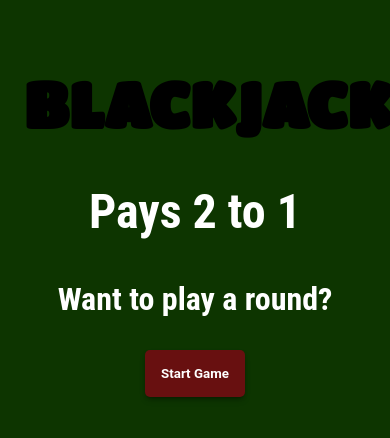
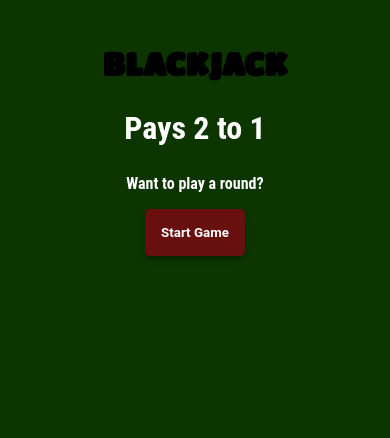
Before and after one commit to DevsByElias/JSblackjack, a plain HTML site: page index.html in a window 390 px wide. Drawn offline with Linux system fonts and the light colour scheme.

Commit message:
mobile friendliness

```diff
--- a/styles.css
+++ b/styles.css
@@ -8,6 +8,7 @@
   font-style: normal;
 }
 .container {
+  margin: 0 auto;
   text-align: center;
   padding: 10rem;
   font-family: "Roboto Condensed", sans-serif;
@@ -28,6 +29,7 @@
   margin: 1px;
 }
 #hit {
+  text-align: center;
   margin: 1rem;
   width: 100px;
   height: 50px;
@@ -42,6 +44,7 @@
 }
 
 #stay {
+  text-align: center;
   margin: 1rem;
   width: 100px;
   height: 50px;
@@ -55,7 +58,6 @@
     0 2px 4px -2px rgba(0, 0, 0, 0.466);
 }
 #results {
-  margin: 2rem;
   font-size: 30px;
   font-family: "Roboto Condensed", sans-serif;
 }
@@ -97,7 +99,6 @@
     0 4px 6px -4px rgba(0, 0, 0, 0.103);
 }
 #restart {
-  margin: 2rem;
   color: rgb(255, 255, 255);
   font-family: "Roboto", sans-serif;
   font-weight: 600;
@@ -112,6 +113,8 @@
 @media screen and (max-width: 550px) {
   .container {
     padding: 1rem;
+    margin: 0 auto;
+    margin-top: 0.5rem;
   }
   #your-cards img,
   #dealer-cards img {
@@ -119,4 +122,11 @@
     width: 100px;
     margin: 1px;
   }
+  .title1,
+  .title2 {
+    font-size: 2rem;
+  }
+  #start-message {
+    font-size: 1rem;
+  }
 }
```
